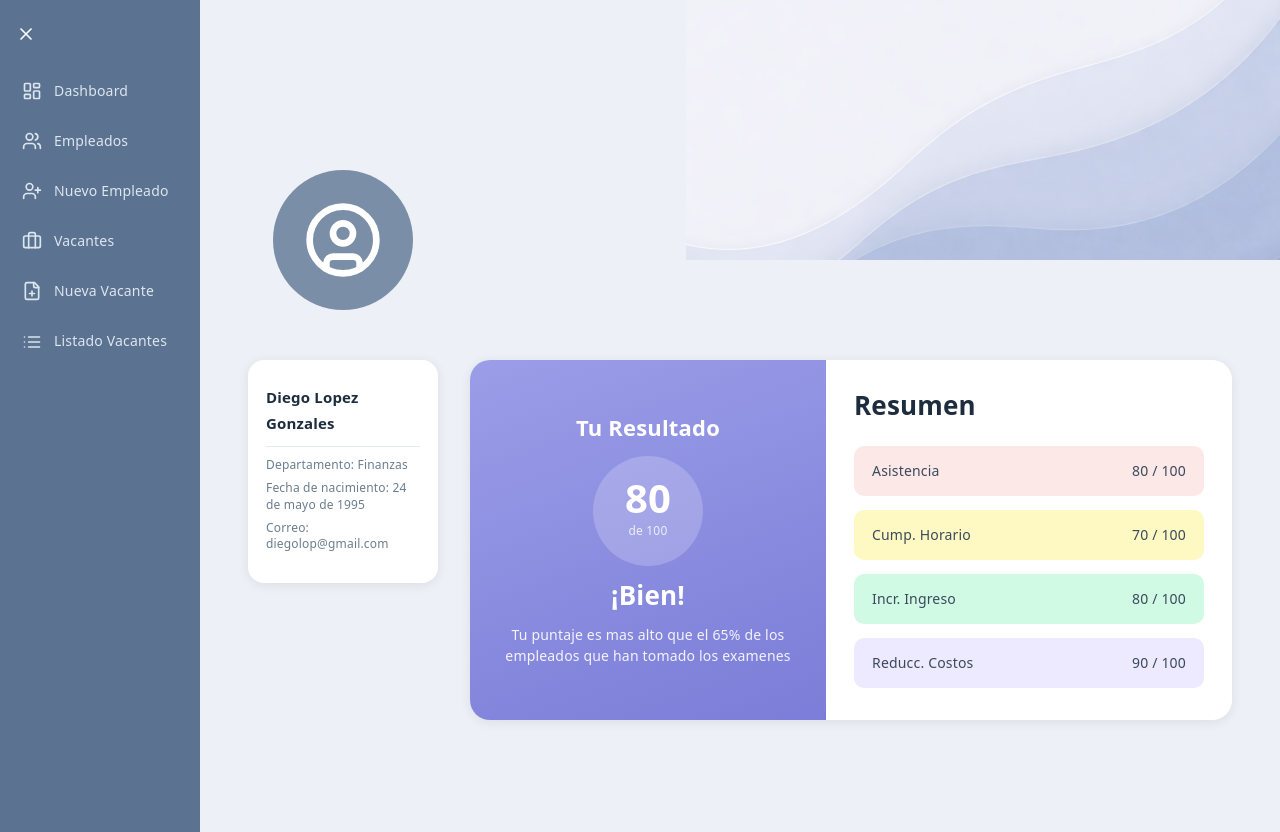
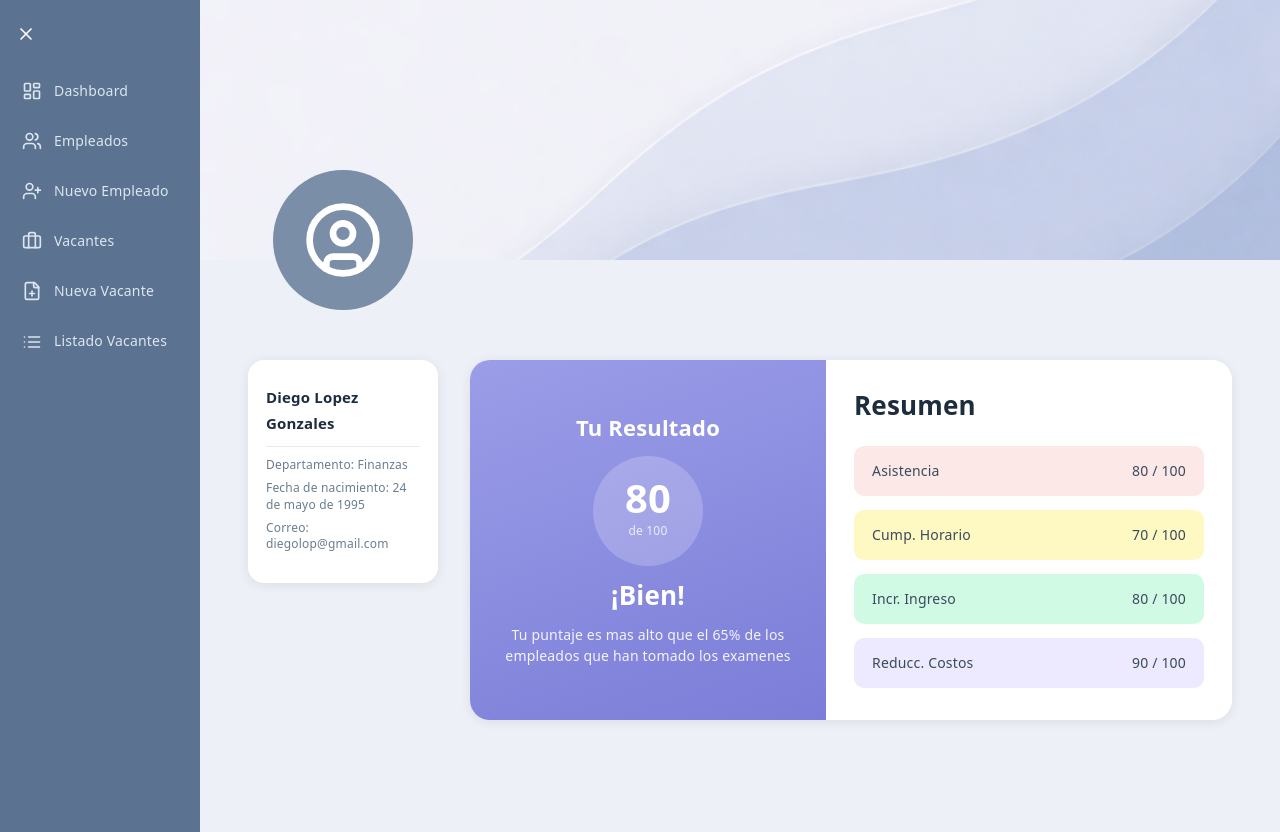
Before and after one commit to gerardoChacon/app-seleccion-altosMandos, a React app in the folder frontend/: page /perfil-evaluado in a window 1280 px wide. Built offline with nearby package versions, Linux system fonts and the light colour scheme; the HTML template or start-up script is replaced by a standard one.

Commit message:
feature: frontend/evaluatedprofile

```diff
--- a/frontend/src/pages/PerfilEvaluadoPage.module.css
+++ b/frontend/src/pages/PerfilEvaluadoPage.module.css
@@ -13,8 +13,8 @@
 .bgWaves {
   position: absolute;
   top: 0;
-  right: 0;
-  width: 55%;
+  left: 0;
+  width: 100%;
   height: 260px;
   object-fit: cover;
   z-index: 0;
```
